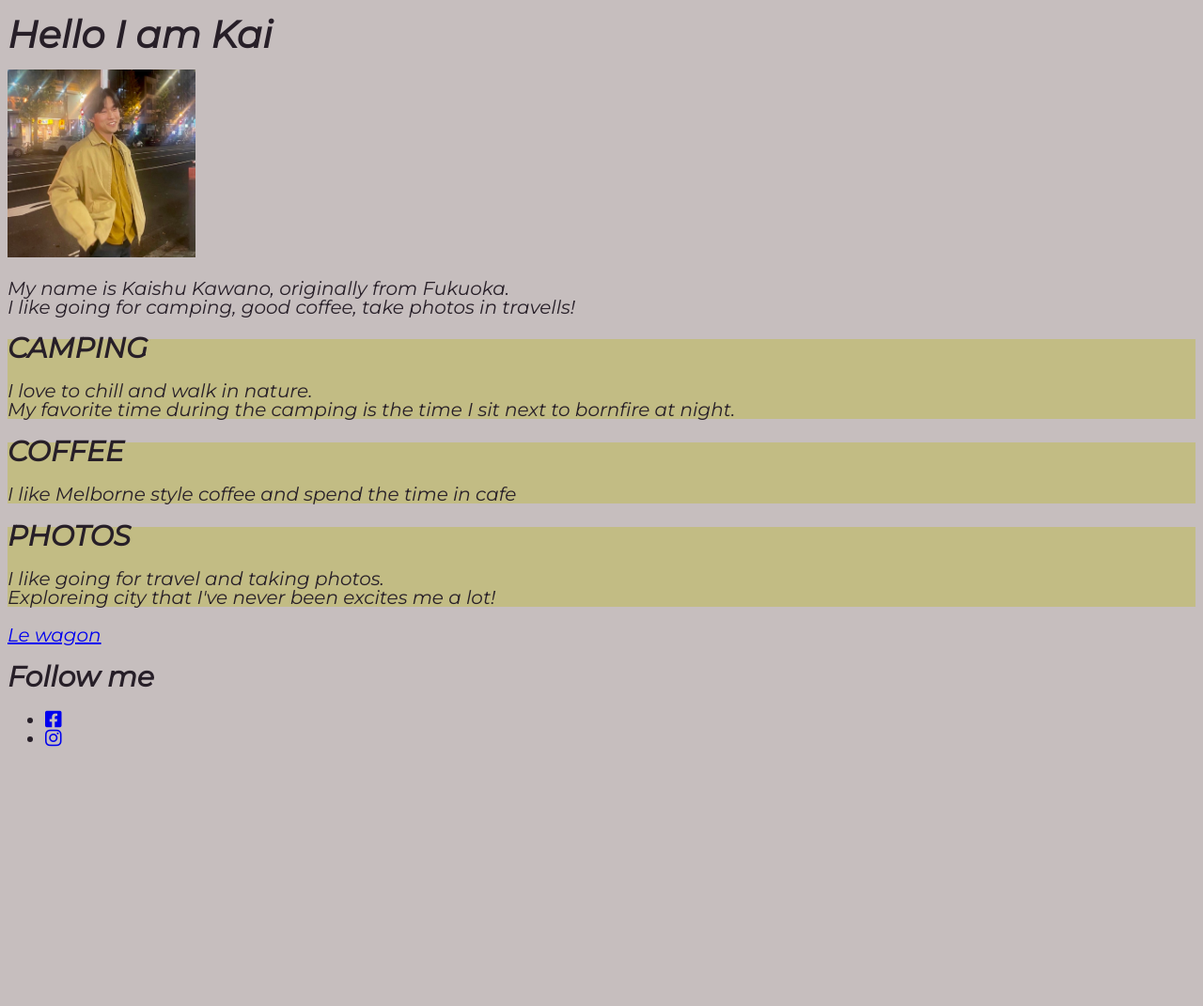
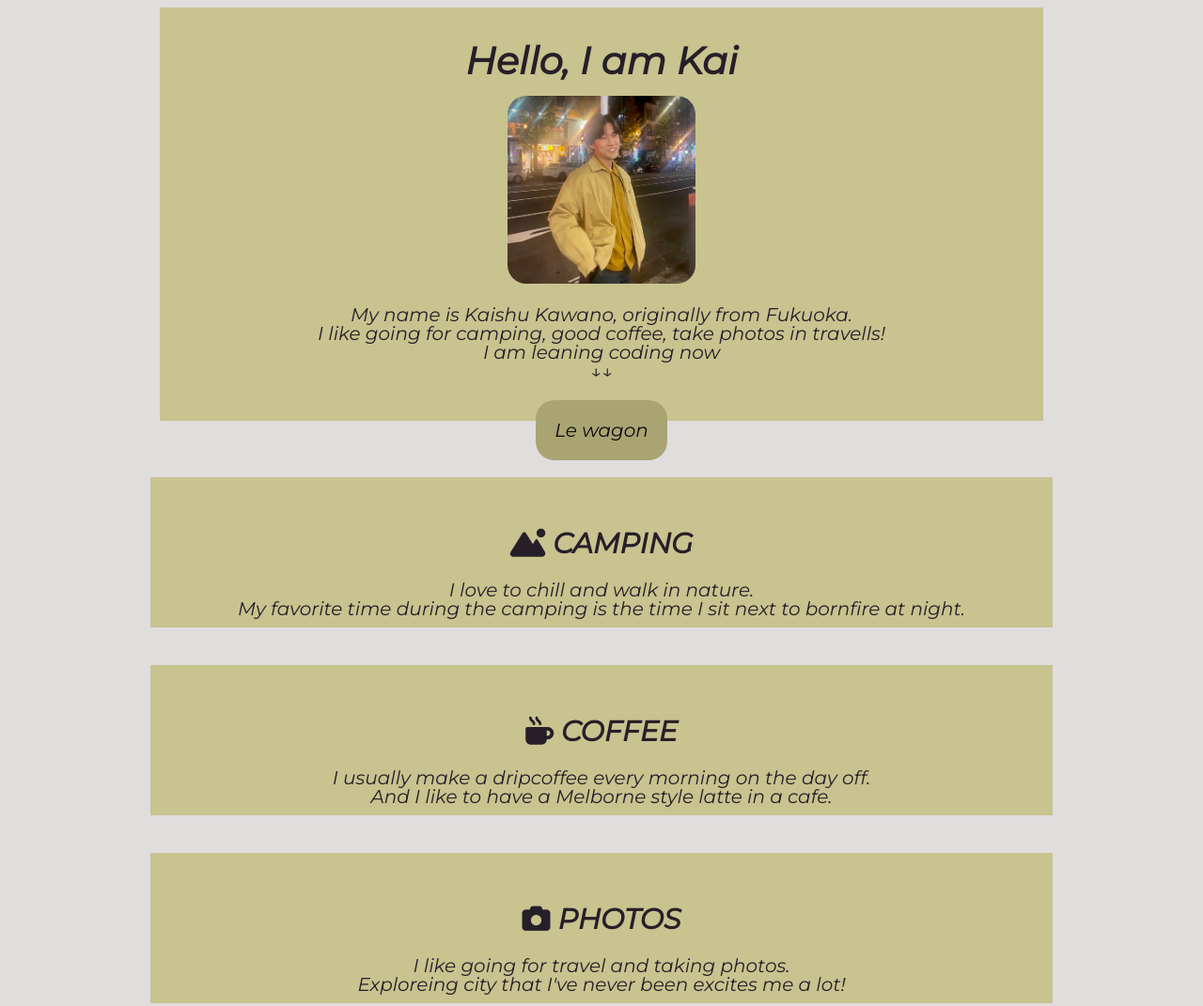
Before and after one commit to kaishu-design/profile, a plain HTML site: page index.html in a window 1280 px wide. Shown: the top 1071 px of the page at 94% size. Before the commit the page ends 816 px from the top, so only its background shows below. Drawn offline with Linux system fonts and the light colour scheme.

Commit message:
initial commit

```diff
--- a/index.html
+++ b/index.html
@@ -9,20 +9,23 @@
 </head>
 
 <body>
-  <div>
-    <h1>Hello I am Kai</h1>
+  <div class="first-introduction">
+    <h1>Hello, I am Kai</h1>
     <img src="AD925304-162F-406F-BB96-1A6DD9D4E770_1_201_a.jpeg" class="profile-photo">
+    <p>
+      My name is Kaishu Kawano, originally from Fukuoka.<br>
+      I like going for camping, good coffee, take photos in travells!<br>
+      I am leaning coding now <br>
+      ↓↓
+    </p>
   </div>
 
   <div>
-    <p>
-      My name is Kaishu Kawano, originally from Fukuoka.<br>
-      I like going for camping, good coffee, take photos in travells!<br>
-    </p>
+    <a href="https://www.lewagon.com/" target="_blank" class="link-botton">Le wagon</a>
   </div>
 
   <div class="introduction-card">
-    <h2>CAMPING</h2>
+    <h2><i class="fa-solid fa-mountain-sun"></i>&nbsp;CAMPING</h2>
     <p>
       I love to chill and walk in nature.<br>
       My favorite time during the camping is the time I sit next to bornfire at night.<br>
@@ -30,35 +33,26 @@
   </div>
 
   <div class="introduction-card">
-    <h2>COFFEE</h2>
+    <h2><i class="fa-solid fa-mug-hot"></i>&nbsp;COFFEE</h2>
     <p>
-      I like Melborne style coffee and spend the time in cafe<br>
+      I usually make a dripcoffee every morning on the day off.<br>
+      And I like to have a Melborne style latte in a cafe.
     </p>
   </div>
 
   <div class="introduction-card">
-    <h2>PHOTOS</h2>
+    <h2><i class="fa-solid fa-camera"></i>&nbsp;PHOTOS</h2>
     <p>
       I like going for travel and taking photos.<br>
       Exploreing city that I've never been excites me a lot!<br>
     </p>
   </div>
 
-<div class="lewagon-link">
-  <a href="https://www.lewagon.com/">Le wagon</a>
-</div>
-
-<div>
-  <h2>Follow me</h2>
-
-  <ul>
-    <li><a href="#">
-      <i class="fa-brands fa-square-facebook"></a></i></li>
-    </li>
-    <li>
-      <a href="#">
-      <i class="fa-brands fa-instagram"></a></i></li>
-  </ul>
+<div class="sns-link">
+  <a href="https://www.facebook.com/kaishu.kawano/?locale=hi_IN" target="_blank">
+  <i class="fa-brands fa-square-facebook" style="color: #8a9b36;"></i></a>
+  <a href="https://www.instagram.com/kaishuuuun/?hl=en" target="_blank">
+    <i class="fa-brands fa-instagram" style="color: #8a9b36;"></i></a>
 </div>
 
 </body>
--- a/style.css
+++ b/style.css
@@ -1,27 +1,64 @@
 @import url('https://fonts.googleapis.com/css2?family=Montserrat:ital@1&display=swap');
 
 body{
-  background-color:rgb(198, 190, 190) ;
+  background-color:rgb(224, 221, 221) ;
   font-family: 'Montserrat', sans-serif;
   color:rgb(39, 31, 40) ;
   font-size: 20px ;
-  line-height: 20px
+  line-height: 20px ;
+  text-align: center;
 }
 
-h1 h2 h3 {
-  background-color:rgb(198, 190, 190) ; ;
+h1 h2 {
   font-family: 'Montserrat', sans-serif;
   color:rgb(39, 31, 40) ;
   font-size: 30px ;
   line-height: 20px ;
+  text-align: center;
+}
+
+.first-introduction{
+  background-color:rgb(200, 195, 143) ;
+  font-family: 'Montserrat', sans-serif;
+  text-align: center;
+  padding: 20px;
+  margin: 0 auto;
+  width: 900px;
+  height: 400px;
 }
 
 .introduction-card {
-  background-color:rgb(194, 188, 132) ; ;
+  background-color:rgb(200, 195, 143) ;
   font-family: 'Montserrat', sans-serif;
+  text-align: center;
+  padding: 30px ;
+  margin: 40px auto;
+  width: 900px;
+  height: 100px;
+}
+
+.link-botton{
+  background-color:rgb(170, 164, 115) ;
+  color: rgb(13, 12, 12);
+  padding: 20px;
+  border-radius: 20px;
+  text-decoration: none;
+}
+
+.link-botton:hover{
+  background-color:rgb(143, 140, 99) ;
 }
 
 .profile-photo{
   width: 200px;
   height: 200px;
+  border-radius: 10%;
 }
+
+.sns-link {
+  font-size: 50px ;
+}
+
+/* .sns-link:hover{
+  background-color:rgb(143, 140, 99) ;
+}  */
```
